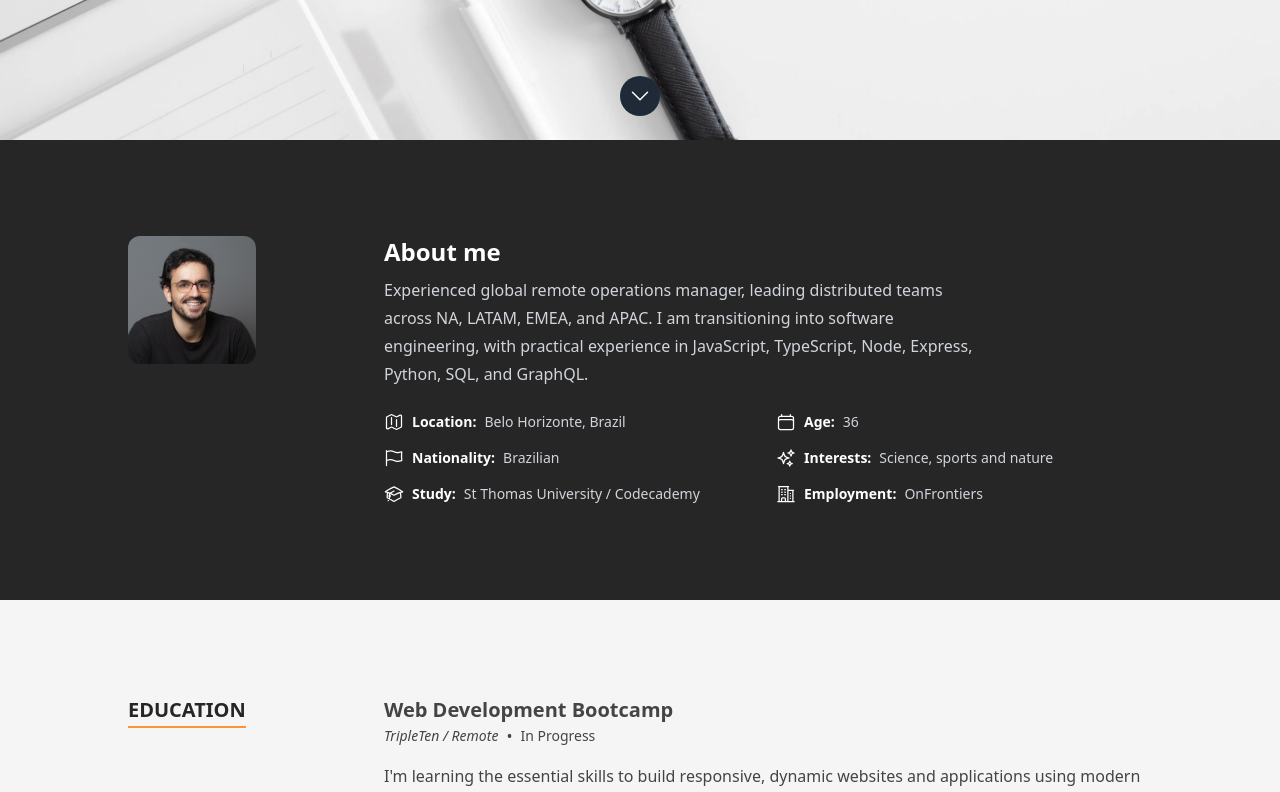
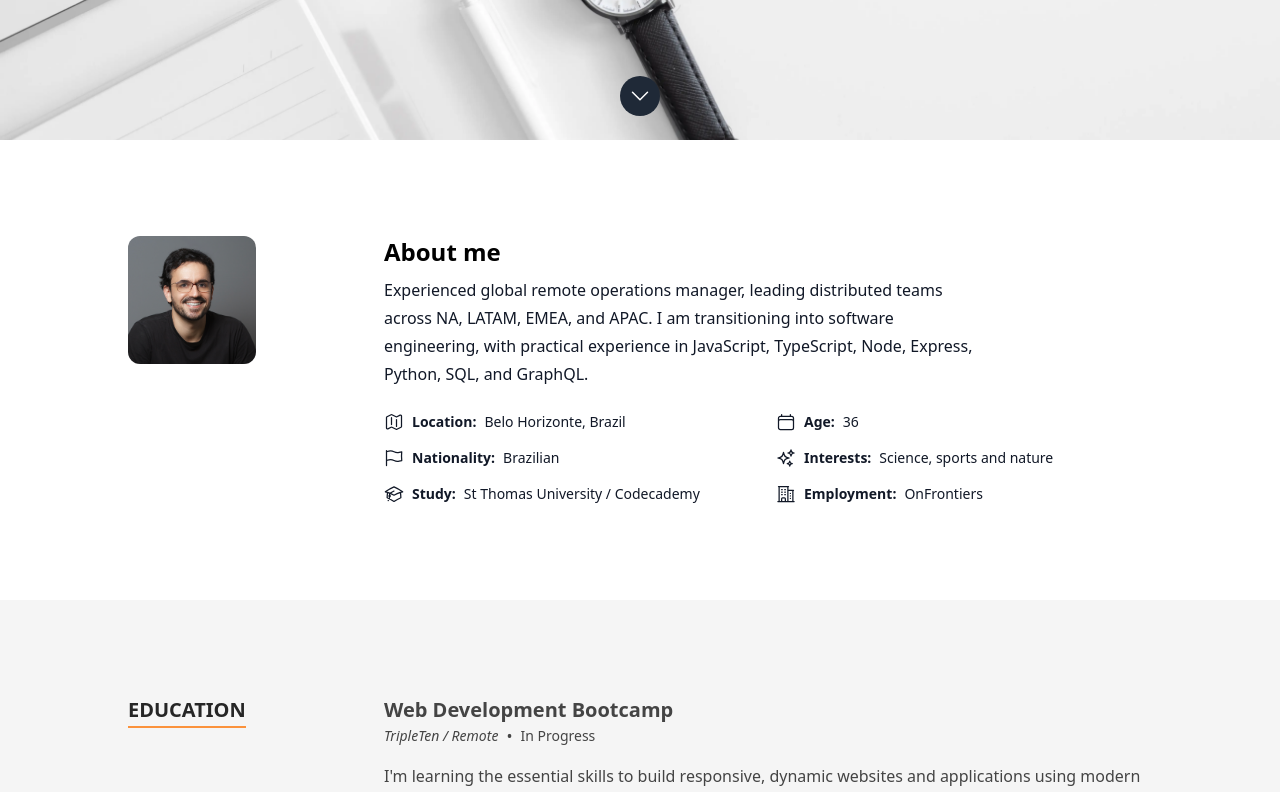
Before and after one commit to borgesenioc/react-resume-enio, a Next.js app: page / in a window 1280 px wide. Shown: the part 660-1452 px from the top of the page. Built offline with nearby package versions, Linux system fonts and the light colour scheme.

Commit message:
Add white background to about me section

```diff
--- a/src/components/Sections/About.tsx
+++ b/src/components/Sections/About.tsx
@@ -8,7 +8,7 @@ import Section from '../Layout/Section';
 const About: FC = memo(() => {
   const {profileImageSrc, description, aboutItems} = aboutData;
   return (
-    <Section className="bg-neutral-800" sectionId={SectionId.About}>
+    <Section className="bg-white" sectionId={SectionId.About}>
       <div className={classNames('grid grid-cols-1 gap-y-4', {'md:grid-cols-4': !!profileImageSrc})}>
         {!!profileImageSrc && (
           <div className="col-span-1 flex justify-center md:justify-start">
@@ -19,15 +19,15 @@ const About: FC = memo(() => {
         )}
         <div className={classNames('col-span-1 flex flex-col gap-y-6', {'md:col-span-3': !!profileImageSrc})}>
           <div className="flex flex-col gap-y-2">
-            <h2 className="text-2xl font-bold text-white">About me</h2>
-            <p className="prose prose-sm text-gray-300 sm:prose-base">{description}</p>
+            <h2 className="text-2xl font-bold text-black">About me</h2>
+            <p className="prose prose-sm text-gray-900 sm:prose-base">{description}</p>
           </div>
           <ul className="grid grid-cols-1 gap-4 sm:grid-cols-2">
             {aboutItems.map(({label, text, Icon}, idx) => (
               <li className="col-span-1 flex  items-start gap-x-2" key={idx}>
-                {Icon && <Icon className="h-5 w-5 text-white" />}
-                <span className="text-sm font-bold text-white">{label}:</span>
-                <span className=" text-sm text-gray-300">{text}</span>
+                {Icon && <Icon className="h-5 w-5 text-gray-900" />}
+                <span className="text-sm font-bold text-gray-900">{label}:</span>
+                <span className=" text-sm text-gray-900">{text}</span>
               </li>
             ))}
           </ul>
```
